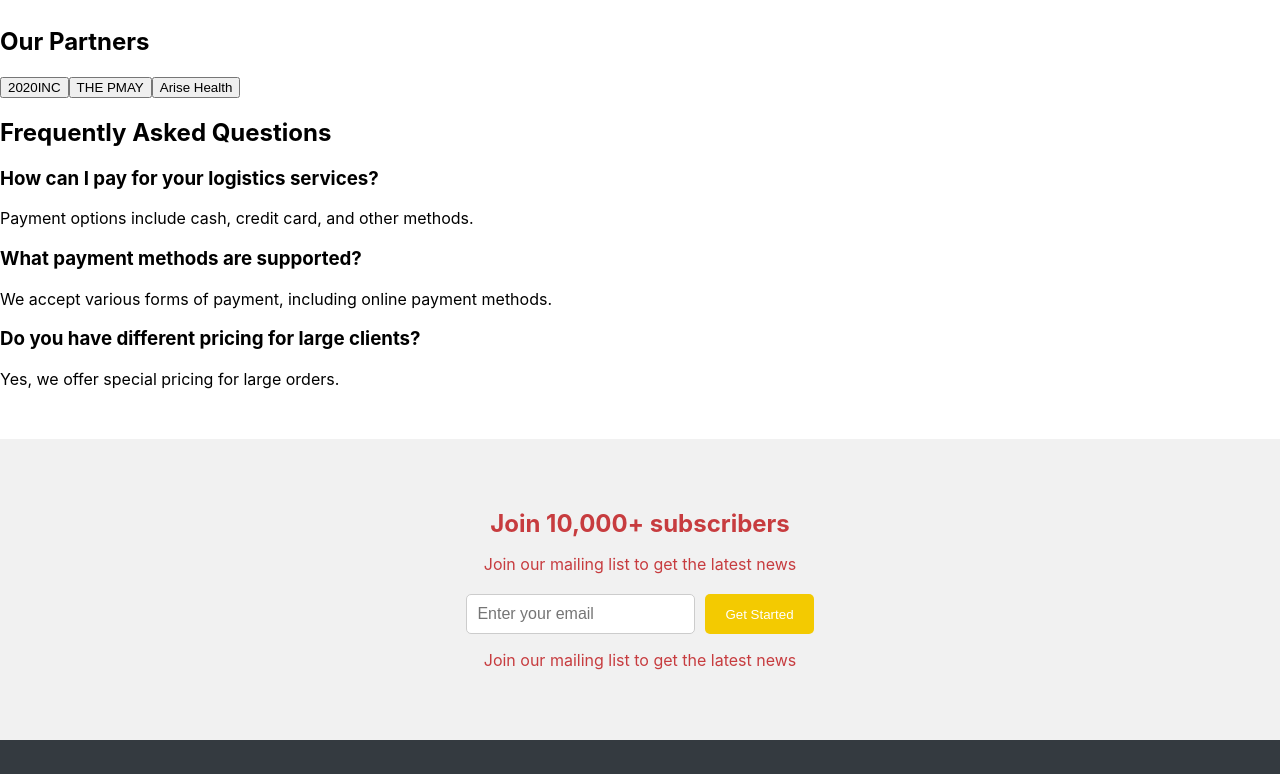
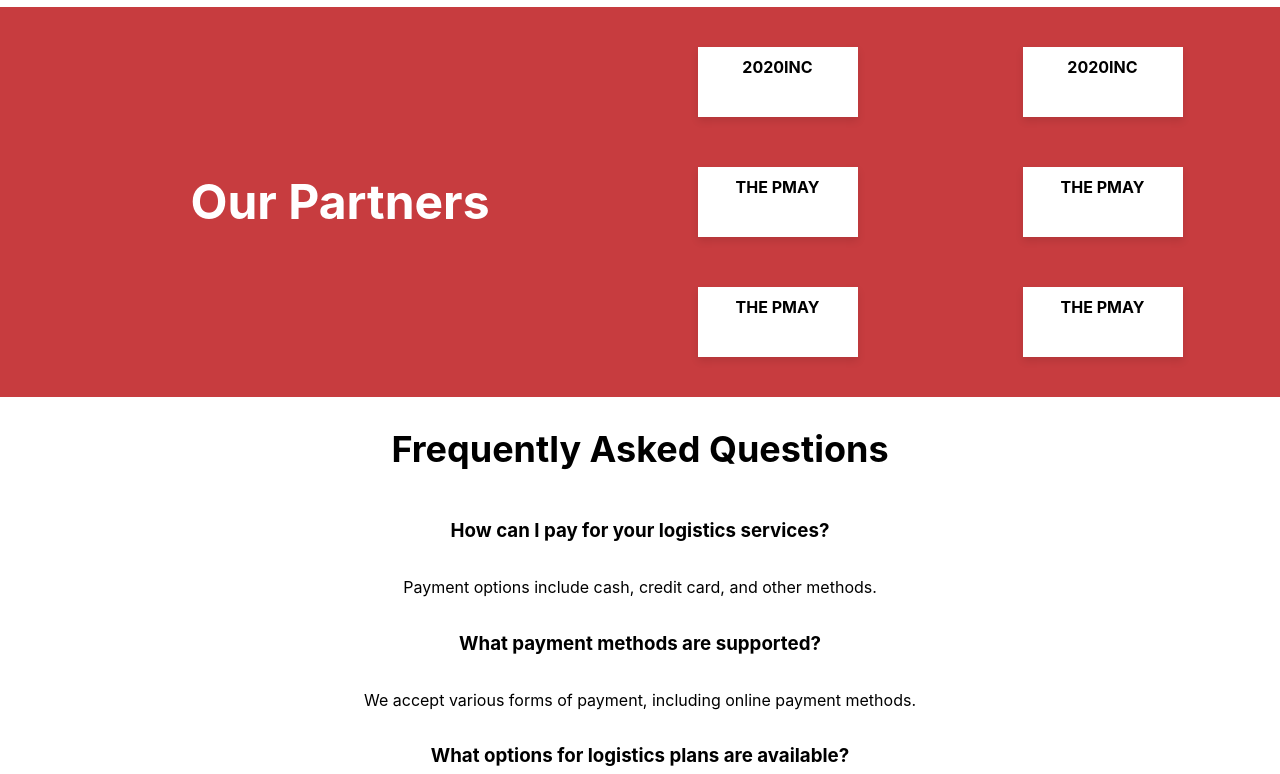
Before and after one commit to RajiChebrolu/La-Monijor-Bakery, a React (Create React App) app: page /about in a window 1280 px wide. Shown: the part 1020-1794 px from the top of the page. Built offline with nearby package versions, Linux system fonts and the light colour scheme.

Commit message:
About, contact pages comleted with css

```diff
--- a/src/pages/About.js
+++ b/src/pages/About.js
@@ -1,4 +1,4 @@
-import React from "react";
+import React, { useState } from "react";
 import Header from "../layout/Header";
 import Footer from "../layout/Footer";
 import "../styles/globalStyles.css";
@@ -29,14 +29,22 @@ const About = () => {
         </div>
       </div>
 
-      <div className="partners-section">
-        <h2>Our Partners</h2>
-        <div className="partners-list">
-          <button className="partner-button">2020INC</button>
-          <button className="partner-button">THE PMAY</button>
-          <button className="partner-button">Arise Health</button>
+      <div className="partner-container">
+        <div className="partners-section">
+          <div className="partners-content">
+            <h2>Our Partners</h2>
+          </div>
+          <div className="partners-list">
+            <div className="partner">2020INC</div>
+            <div className="partner">2020INC</div>
+            <div className="partner">THE PMAY</div>
+            <div className="partner">THE PMAY</div>
+            <div className="partner">THE PMAY</div>
+            <div className="partner">THE PMAY</div>
+          </div>
         </div>
       </div>
+
       <div className="faq-section">
         <h2>Frequently Asked Questions</h2>
         <div className="faq-item">
@@ -45,6 +53,13 @@ const About = () => {
         </div>
         <div className="faq-item">
           <h3>What payment methods are supported?</h3>
+          <p>
+            We accept various forms of payment, including online payment
+            methods.
+          </p>
+        </div>
+        <div className="faq-item">
+          <h3>What options for logistics plans are available?</h3>
           <p>
             We accept various forms of payment, including online payment
             methods.
--- a/src/pages/Contact.js
+++ b/src/pages/Contact.js
@@ -13,6 +13,61 @@ const Contact = () => {
             <h1>Contact</h1>
           </div>
         </div>
+      </div>
+
+      <div className="contact-section">
+        <div className="contact-details">
+          <h2>Get in touch with us</h2>
+          <p>
+            Duis semper lacus scelerisque, aliquam leo
+            <br />
+            quis, porttitor leo. Etiam lobortis dapibus
+            <br />
+            libero vel.
+          </p>
+          <div className="contact-info">
+            <div className="info-item">
+              <i className="fas fa-envelope"></i>
+              <div>
+                <p>Email</p>
+                <p>contact@email.com</p>
+              </div>
+            </div>
+            <div className="info-item">
+              <i className="fas fa-phone"></i>
+              <div>
+                <p>Call Us</p>
+                <p>(800) 123 456 459</p>
+              </div>
+            </div>
+            <div className="info-item">
+              <i className="fas fa-clock"></i>
+              <div>
+                <p>Mon - Sat: 9:00 - 18:00</p>
+                <p>Sunday Closed</p>
+              </div>
+            </div>
+          </div>
+        </div>
+        <div className="contact-form">
+          <form>
+            <div className="form-group">
+              <input type="text" placeholder="Your name*" required />
+              <input type="email" placeholder="Email*" required />
+            </div>
+            <div className="form-group">
+              <input type="text" placeholder="Phone Number*" required />
+              <input type="text" placeholder="Product" />
+            </div>
+            <textarea placeholder="Your Message" required></textarea>
+            <button type="submit" className="submit-button">
+              Submit Message
+            </button>
+          </form>
+        </div>
+      </div>
+      <div className="map-section">
+        <img src="/images/Image.png" alt="Map" />
       </div>
       <div className="testimonial-column-light">
         <div className="text-11">Testimonial section</div>
--- a/src/styles/globalStyles.css
+++ b/src/styles/globalStyles.css
@@ -112,9 +112,13 @@
 
 .newsletter-form input {
   padding: 10px;
+  width: 250px;
   font-size: 16px;
   border-radius: 5px;
   border: 1px solid #ccc;
+}
+.newsletter-form input::placeholder {
+  color: #c73c3f;
 }
 
 .newsletter-form button {
@@ -606,7 +610,7 @@
   margin-top: -55px;
 }
 
-/* About Page */
+/*--------------------- About Page ------------------------- */
 .about-page {
   font-family: Arial, sans-serif;
 }
@@ -669,3 +673,161 @@
 }
 
 /* partners-section */
+
+.partner-container {
+  background-color: #c73c3f;
+  padding: 40px 20px;
+}
+
+.partners-section {
+  display: flex;
+  justify-content: center;
+  align-items: center;
+  max-width: 1200px;
+  margin: 0 auto;
+}
+
+.partners-content {
+  flex: 0.5;
+}
+
+.partners-content h2 {
+  color: #fff;
+  font-size: 3rem;
+  font-weight: bold;
+  text-align: center;
+}
+
+.partners-list {
+  display: grid;
+  grid-template-columns: repeat(2, 1fr);
+  gap: 50px;
+  flex: 0.5;
+  justify-items: center;
+}
+
+.partner {
+  background-color: #fff;
+  padding: 10px 20px;
+  text-align: center;
+  box-shadow: 0 4px 8px rgba(0, 0, 0, 0.1);
+  font-weight: bold;
+  width: 120px;
+  height: 50px;
+}
+
+.faq-section,
+.faq-item {
+  display: flex;
+  flex-direction: column;
+  align-items: center;
+  justify-content: center;
+}
+.faq-section h2 {
+  font-size: 36px;
+}
+
+/*--------------------- Contact Page ------------------------- */
+.contact-section {
+  display: flex;
+  flex-direction: row;
+  align-items: center;
+  justify-content: center;
+  padding: 80px;
+  background-color: #fff;
+  width: 100%;
+}
+
+.contact-details {
+  text-align: left;
+  margin-bottom: 30px;
+  max-width: 600px;
+  width: 100%;
+}
+
+.contact-details h2 {
+  font-size: 32px;
+  margin-bottom: 10px;
+  margin-top: 30px;
+}
+
+.contact-details p {
+  font-size: 16px;
+  color: #777;
+  margin-bottom: 20px;
+}
+
+.contact-info {
+  display: flex;
+  flex-direction: column;
+  gap: 20px;
+}
+
+.info-item {
+  display: flex;
+  align-items: flex-start;
+  gap: 15px;
+}
+
+.info-item i {
+  font-size: 24px;
+  color: red;
+}
+
+.info-item div p {
+  margin: 0;
+}
+
+.contact-form {
+  width: 100%;
+  max-width: 600px;
+}
+
+.form-group {
+  width: 100%;
+  display: flex;
+  gap: 20px;
+  margin-bottom: 20px;
+}
+
+input,
+textarea {
+  width: 100%;
+  padding: 15px;
+  border: 1px solid #ccc;
+  border-radius: 4px;
+}
+
+textarea {
+  resize: vertical;
+  height: 150px;
+  margin-bottom: 20px;
+}
+
+.submit-button {
+  background-color: #ffc107;
+  color: #000;
+  padding: 15px 30px;
+  border: none;
+  border-radius: 4px;
+  cursor: pointer;
+}
+
+.submit-button:hover {
+  background-color: #e0a800;
+}
+
+.map-section {
+  margin-top: 30px;
+  display: flex;
+  text-align: center;
+  justify-content: center;
+  align-items: center;
+}
+
+.map-section img {
+  width: 40%;
+  border-radius: 8px;
+  height: auto;
+  display: inline-block;
+}
```
